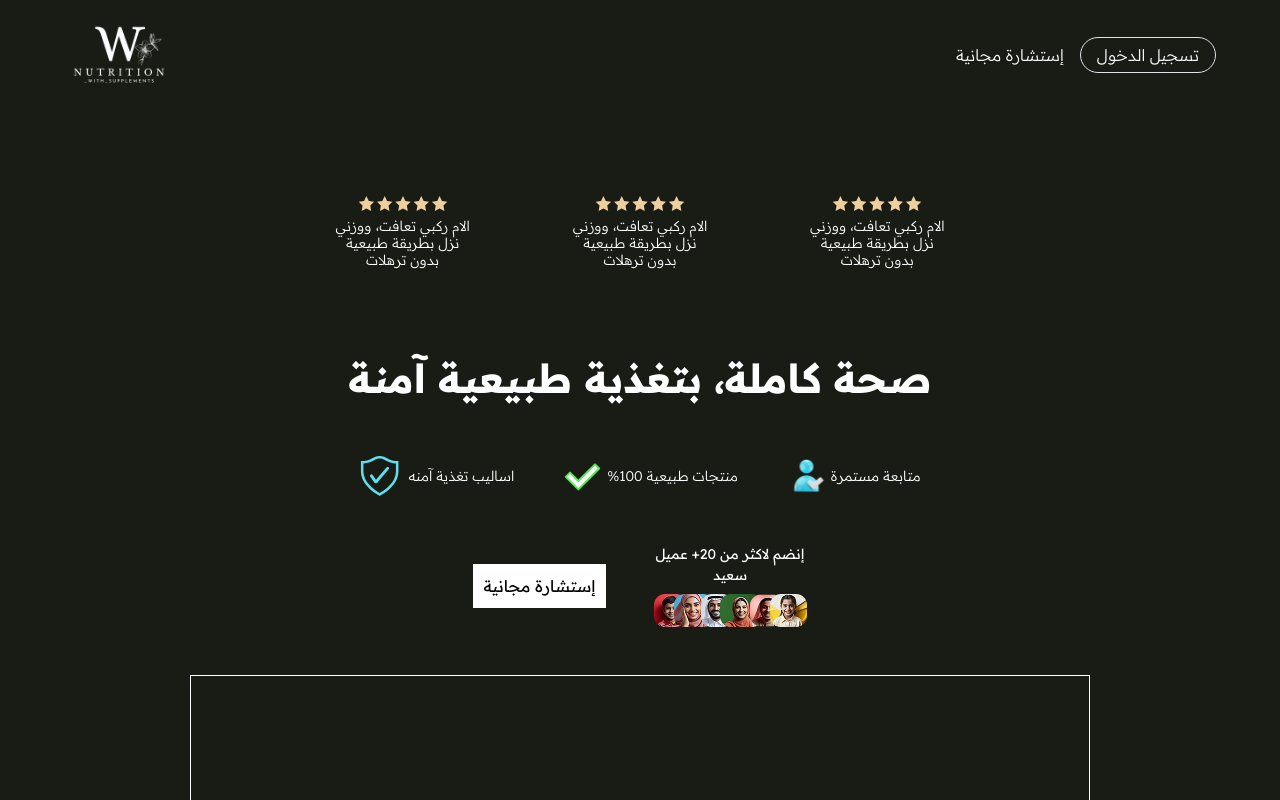
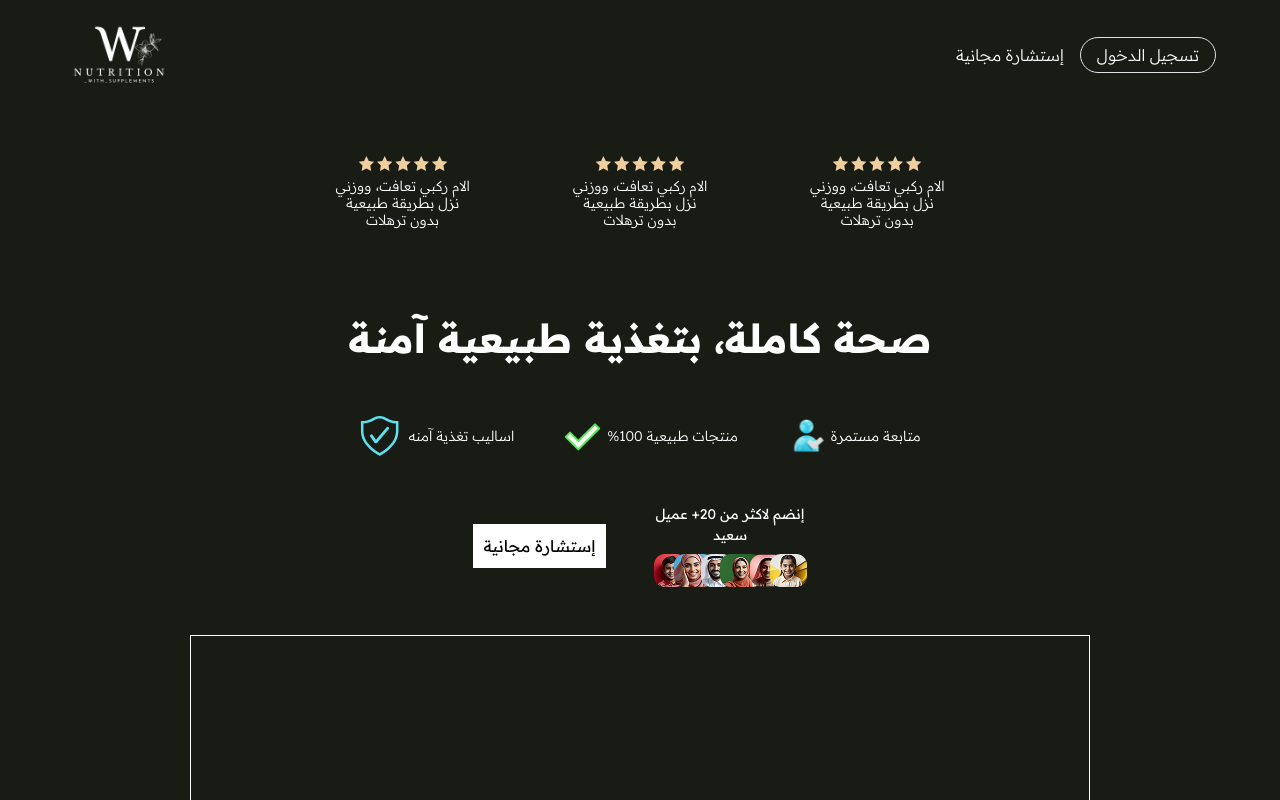
Before and after one commit to salehHadi/supplement, a React (Create React App) app: page / in a window 1280 px wide. Shown: the top 800 px of the page. Built offline with nearby package versions, Linux system fonts and the light colour scheme.

Commit message:
added line

```diff
--- a/src/components/shortRivews.js
+++ b/src/components/shortRivews.js
@@ -7,6 +7,7 @@ const ReviewContainer = styled(Box)(({ theme }) => ({
   justifyContent: "space-around",
   alignItems: "center",
   width: "100%",
+  marginTop: "-40px",
   [theme.breakpoints.up("md")]: {
     padding: "0 150px",
   },
```
